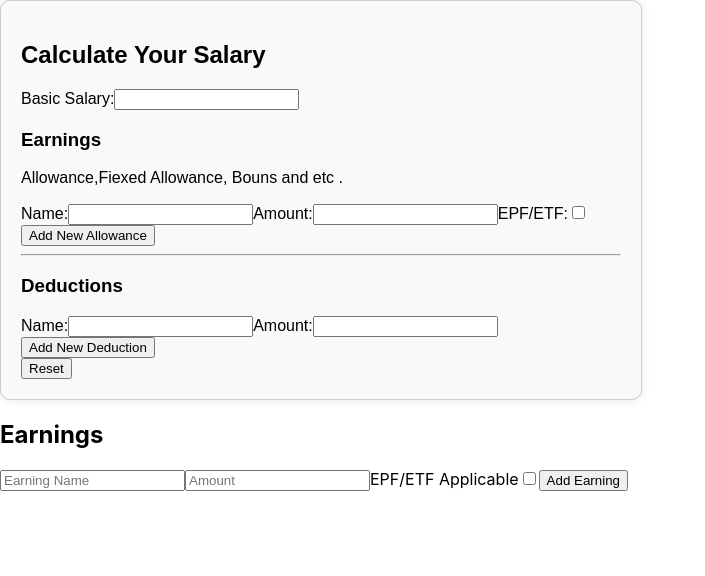
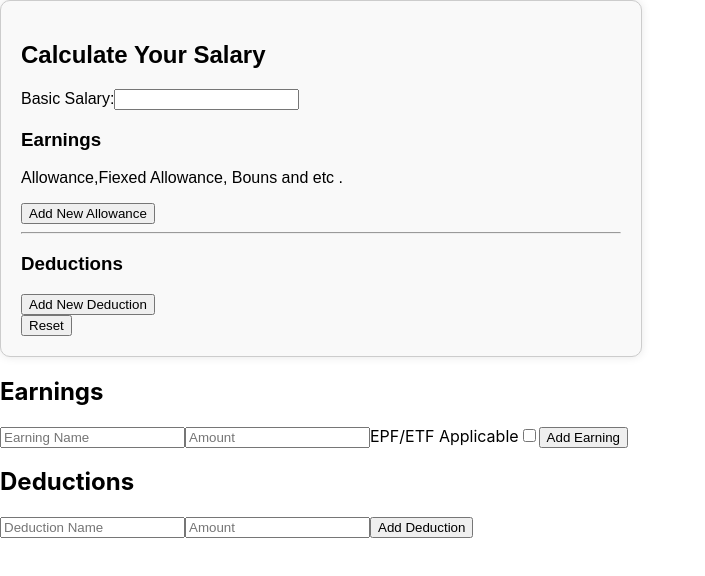
Before and after one commit to Pasindusheshan127/salary-calculator-2024-Q2-169426418, a React (Create React App) app in the folder salary-calculator-2024-q2-169426418/: page / in a window 1280 px wide. Shown: the top 576 px of the page, without its empty margins (0-705 px from the left). Built offline with nearby package versions, Linux system fonts and the light colour scheme.

Commit message:
create Deduaction.js component

```diff
--- a/salary-calculator-2024-q2-169426418/src/App.js
+++ b/salary-calculator-2024-q2-169426418/src/App.js
@@ -1,4 +1,5 @@
 import "./App.css";
+import DeductionsList from "./components/DeductionsList/DeductionsList";
 import EarningsList from "./components/EarningsList/EarningsList";
 import SalaryForm from "./components/SalaryForm/SalaryForm";
 
@@ -7,6 +8,7 @@ function App() {
     <div className="App">
       <SalaryForm />
       <EarningsList />
+      <DeductionsList />
     </div>
   );
 }
--- a/salary-calculator-2024-q2-169426418/src/components/DeductionsList/DeductionsList.js
+++ b/salary-calculator-2024-q2-169426418/src/components/DeductionsList/DeductionsList.js
@@ -1,5 +1,32 @@
 const DeductionsList = () => {
-  return <div>DeductionsList</div>;
+  return (
+    <div>
+      <h2>Deductions</h2>
+      <input
+        type="text"
+        name="name"
+        placeholder="Deduction Name"
+        // value={deduction.name}
+        // onChange={handleChange}
+      />
+      <input
+        type="number"
+        name="amount"
+        placeholder="Amount"
+        // value={deduction.amount}
+        // onChange={handleChange}
+      />
+      <button>Add Deduction</button>
+      <ul>
+        {/* {deductions.map((deduct, index) => (
+          <li key={index}>
+            {deduct.name}: {deduct.amount}
+            <button onClick={() => handleRemoveDeduction(index)}>Remove</button>
+          </li>
+        ))} */}
+      </ul>
+    </div>
+  );
 };
 
 export default DeductionsList;
--- a/salary-calculator-2024-q2-169426418/src/components/SalaryForm/SalaryForm.js
+++ b/salary-calculator-2024-q2-169426418/src/components/SalaryForm/SalaryForm.js
@@ -28,31 +28,12 @@ const SalaryForm = () => {
           <p className="earning-desc">
             Allowance,Fiexed Allowance, Bouns and etc .
           </p>
-          <label>
-            Name:
-            <input type="text" />
-          </label>
-          <label>
-            Amount:
-            <input type="number" />
-          </label>
-          <label>
-            EPF/ETF:
-            <input type="checkbox" />
-          </label>
         </div>
         <button className="Add-allowance-button">Add New Allowance</button>
         <hr />
         <div className="deduction-form">
           <h3 className="deducation-title">Deductions</h3>
-          <label>
-            Name:
-            <input type="text" />
-          </label>
-          <label>
-            Amount:
-            <input type="number" />
-          </label>
+
           <button className="deducation-button">Add New Deduction</button>
         </div>
         <button className="reset-button">Reset</button>
```
